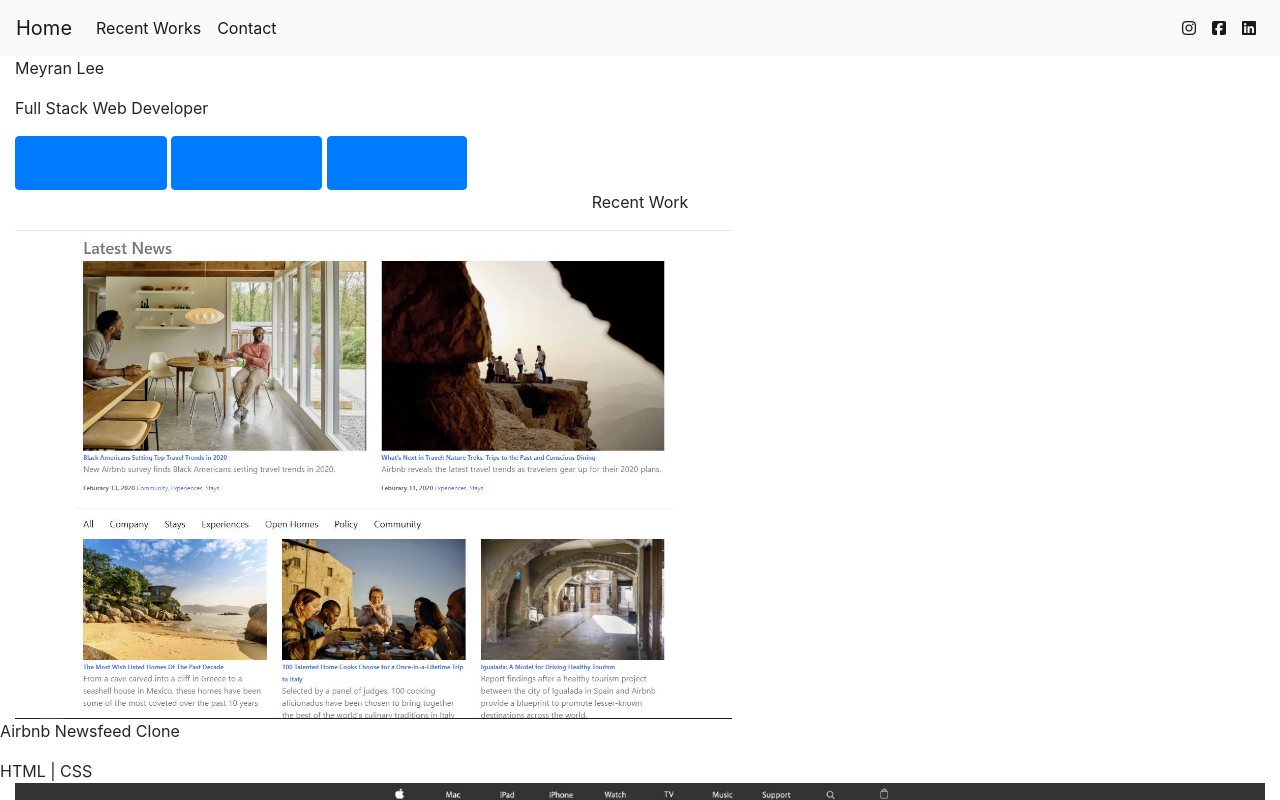
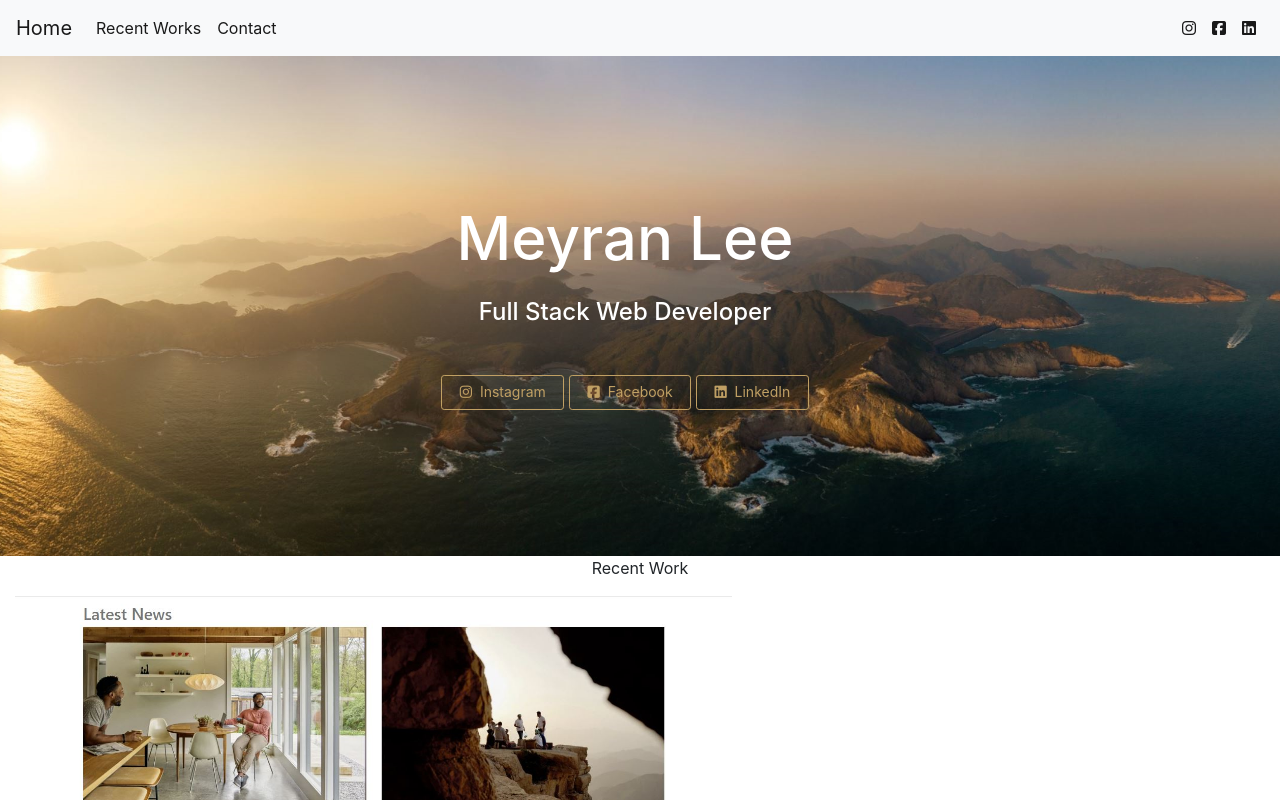
Before and after one commit to aesopt91113/myportfolio, a plain HTML site: page index.html in a window 1280 px wide. Shown: the top 800 px of the page. Drawn offline with nearby package versions, Linux system fonts and the light colour scheme; files whose address does not match are found by name.

Commit message:
completed intro and contact section

```diff
--- a/index.html
+++ b/index.html
@@ -46,29 +46,29 @@
   </nav>
 
   <!-- main body -->
-  <div class="container-fluid">
-    <div class="row">
-      <div class="col-12">
-        <div>
-          <p>Meyran Lee</p>
+  <div class="container-fluid background d-flex align-items-center">
+    <div class="row w-100">
+      <div class="col-12 text-center introtextcolor">
+        <div class="pb-3 titlefont">
+          <h1>Meyran Lee</h1>
         </div>
         <div>
-          <p>Full Stack Web Developer</p>
+          <h4>Full Stack Web Developer</h4>
         </div>
-        <div>
+        <div class="hrprop">
           <li>
-            <button type="button" class="btn btn-primary btn-md">
-              <a class="nav-link" href="https://www.instagram.com/meyran.l/"><i class="fab fa-instagram"></i> Instagram</a>
+            <button type="button" class="btn btnprop goldcolorborder goldcolortext">
+              <a class="nav-link" href="https://www.instagram.com/meyran.l/"><i class="fab fa-instagram pr-1"></i> Instagram</a>
             </button>
           </li>
           <li>
-            <button type="button" class="btn btn-primary btn-md">
-              <a class="nav-link" href="https://www.facebook.com/meyran.lee"><i class="fab fa-facebook-square"></i> Facebook</a>
+            <button type="button" class="btn btnprop goldcolorborder goldcolortext">
+              <a class="nav-link" href="https://www.facebook.com/meyran.lee"><i class="fab fa-facebook-square pr-1"></i> Facebook</a>
             </button>
           </li>
           <li>
-            <button type="button" class="btn btn-primary btn-md">
-              <a class="nav-link" href="https://www.linkedin.com/in/meyran-lee-914b1bb3/"><i class="fab fa-linkedin"></i> LinkedIn</a>
+            <button type="button" class="btn btnprop goldcolorborder goldcolortext">
+              <a class="nav-link" href="https://www.linkedin.com/in/meyran-lee-914b1bb3/"><i class="fab fa-linkedin pr-1"></i> LinkedIn</a>
             </button>
           </li>
         </div>
@@ -130,12 +130,12 @@
           <textarea class="form-control" rows="5" placeholder="Message"></textarea>
         </div>
         <div class="mt-3 d-flex justify-content-center">
-          <a href="#" class="btn btn-primary btn-md active btn-block" role="button" aria-pressed="true">Send</a>
+          <a href="#" class="btn btn-md active btn-block goldcolorborder goldcolortext" role="button" aria-pressed="true">SEND</a>
         </div>
-        <div class="mt-5 d-flex justify-content-center">
+        <div class="mt-5 d-flex justify-content-center darktext">
           <p>Follow me on:</p>
         </div>
-        <div class="mb-2 d-flex justify-content-center listprop">
+        <div class="mb-2 d-flex justify-content-center listprop logocolor">
           <ul class="pl-0">
             <li class="pl-1 pr-1">
               <a href="https://www.instagram.com/meyran.l/"><i class="fab fa-instagram"></i></a>
--- a/style.css
+++ b/style.css
@@ -1,3 +1,35 @@
+/* navbar properties */
+.navwordcolor a {
+  color: #f8f6f4;
+}
+/* intro section properties */
+.background {
+  background-image: url("C:/Users/sps_user/Desktop/Programming software/Webdesignium/myportfolio/images/introbackground.jpg");
+  background-repeat: no-repeat;
+  height: 500px;
+  background-position: center;
+  background-size: cover;
+}
+
+.introtextcolor {
+   color: white; /*#c0a064; */
+}
+
+.titlefont h1 {
+  font-size: 60px;
+}
+
+.hrprop li {
+  padding-top: 2.5rem;
+}
+
+.btnprop {
+  padding: .1rem .1rem;
+  font-size: .875rem;
+  line-height: 1;
+  border-radius: .2rem;
+}
+
 /* contact properties */
 .column-12 {
   flex: 0 0 100%;
@@ -12,3 +44,24 @@
   list-style: none;
   display: inline-block;
 }
+
+/* global properties */
+.goldcolortext, a {
+  color: #c0a064;
+}
+.goldcolorborder {
+  background-color: transparent;
+  border: 1px solid #c0a064;
+}
+
+.darkborder {
+  border: 1px solid #2c2a28;
+}
+
+.logocolor a {
+  color: #2c2a28;
+}
+
+.darktext {
+  color: #6c6a68;
+}
```
Also changed, not shown: images/introbackground.JPG (added).
